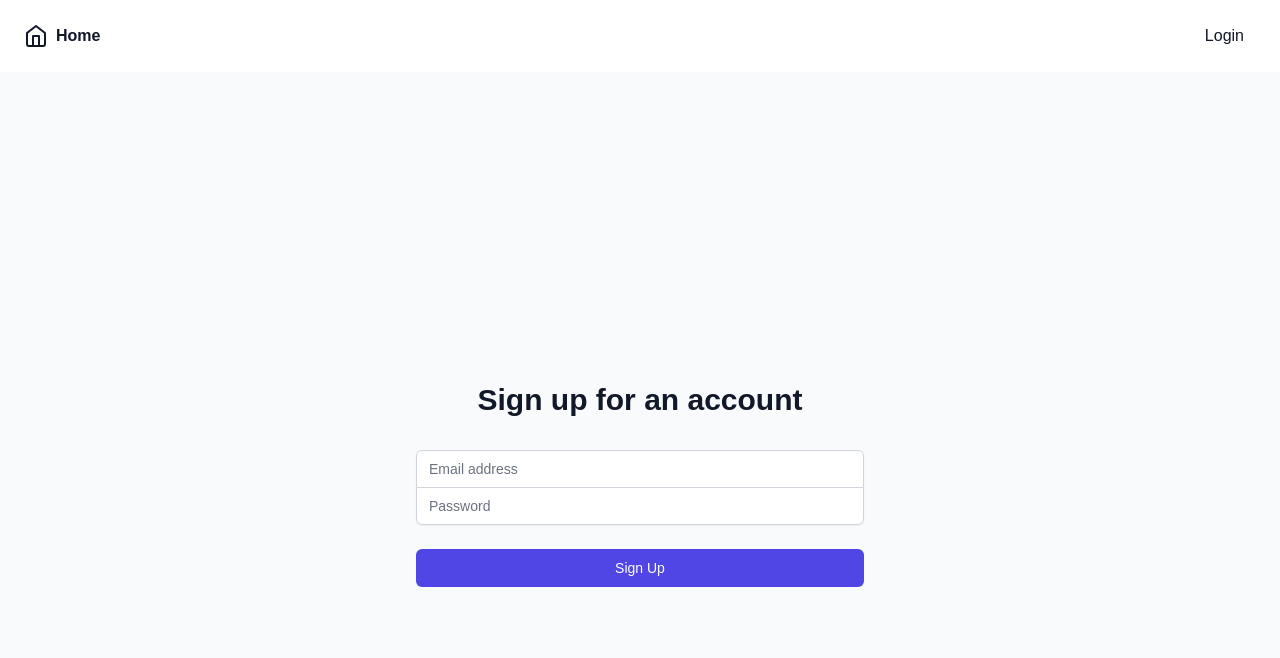
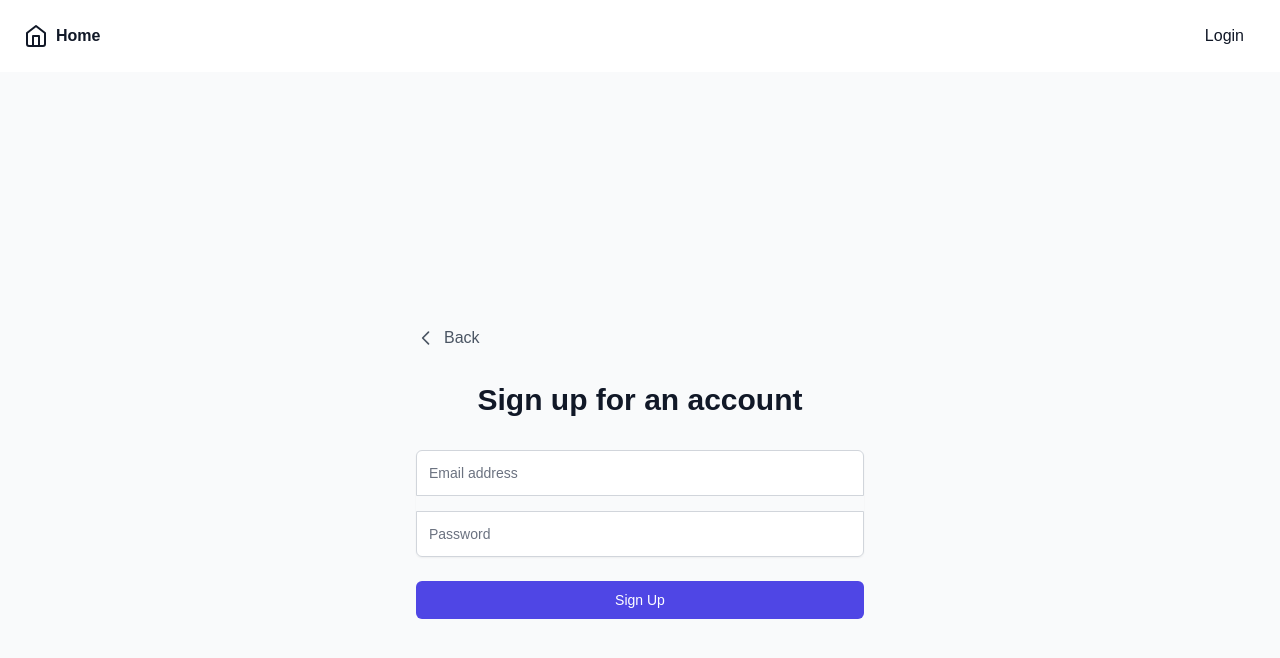
Before and after one commit to DuncanMatthews/beaver.io, a Next.js app: page /sign-up in a window 1280 px wide. Shown: the top 658 px of the page. Built offline with nearby package versions, Linux system fonts and the light colour scheme; no server answers.

Commit message:
added link to signup

```diff
--- a/app/login/page.tsx
+++ b/app/login/page.tsx
@@ -1,7 +1,7 @@
 import Link from "next/link";
 import { headers, cookies } from "next/headers";
 import { createClient } from "../utils/supabase/server";
-import {redirect} from "next/navigation";
+import { redirect } from "next/navigation";
 
 export default function Login({
   searchParams,
@@ -51,16 +51,37 @@ export default function Login({
       return redirect("/account/login?message=Could not authenticate user");
     }
 
-    return redirect("/account/login?message=Check email to continue sign in process");
+    return redirect(
+      "/account/login?message=Check email to continue sign in process"
+    );
+  };
+
+  const handleSignUpClick = async () => {
+    "use server";
+    redirect("/sign-up");
   };
 
   return (
     <div className="flex items-center justify-center min-h-screen bg-gray-50 px-4 sm:px-6 lg:px-8">
       <div className="max-w-md w-full space-y-8">
         <div>
-        <Link href="/" className="flex items-center text-gray-600 hover:text-gray-500">
-          <svg xmlns="http://www.w3.org/2000/svg" className="h-5 w-5 mr-2" fill="none" viewBox="0 0 24 24" stroke="currentColor" strokeWidth="2">
-            <path strokeLinecap="round" strokeLinejoin="round" d="M15 19l-7-7 7-7" />
+          <Link
+            href="/"
+            className="flex items-center text-gray-600 hover:text-gray-500"
+          >
+            <svg
+              xmlns="http://www.w3.org/2000/svg"
+              className="h-5 w-5 mr-2"
+              fill="none"
+              viewBox="0 0 24 24"
+              stroke="currentColor"
+              strokeWidth="2"
+            >
+              <path
+                strokeLinecap="round"
+                strokeLinejoin="round"
+                d="M15 19l-7-7 7-7"
+              />
             </svg>
             Back
           </Link>
@@ -69,32 +90,58 @@ export default function Login({
           <input type="hidden" name="remember" value="true" />
           <div className="rounded-md shadow-sm -space-y-px">
             <div>
-            <label htmlFor="email" className="sr-only">Email address</label>
-            <input name="email" type="email" autoComplete="email" required className="appearance-none rounded-none relative block w-full px-3 py-2 border border-gray-300 placeholder-gray-500 text-gray-900 rounded-t-md focus:outline-none focus:ring-indigo-500 focus:border-indigo-500 focus:z-10 sm:text-sm" placeholder="you@example.com" />
+              <label htmlFor="email" className="sr-only">
+                Email address
+              </label>
+              <input
+                name="email"
+                type="email"
+                autoComplete="email"
+                required
+                className="appearance-none rounded-none relative block w-full px-3 py-2 border border-gray-300 placeholder-gray-500 text-gray-900 rounded-t-md focus:outline-none focus:ring-indigo-500 focus:border-indigo-500 focus:z-10 sm:text-sm"
+                placeholder="you@example.com"
+              />
             </div>
             <div>
-            <label htmlFor="password" className="sr-only">Password</label>
-            <input name="password" type="password" autoComplete="current-password" required className="appearance-none rounded-none relative block w-full px-3 py-2 border border-gray-300 placeholder-gray-500 text-gray-900 rounded-b-md focus:outline-none focus:ring-indigo-500 focus:border-indigo-500 focus:z-10 sm:text-sm" placeholder="••••••••" />
+              <label htmlFor="password" className="sr-only">
+                Password
+              </label>
+              <input
+                name="password"
+                type="password"
+                autoComplete="current-password"
+                required
+                className="appearance-none rounded-none relative block w-full px-3 py-2 border border-gray-300 placeholder-gray-500 text-gray-900 rounded-b-md focus:outline-none focus:ring-indigo-500 focus:border-indigo-500 focus:z-10 sm:text-sm"
+                placeholder="••••••••"
+              />
             </div>
           </div>
 
           <div className="flex items-center justify-between">
             <div className="flex items-center">
-            <Link href="/account/reset-password" className="font-medium text-indigo-600 hover:text-indigo-500">
+              <Link
+                href="/account/reset-password"
+                className="font-medium text-indigo-600 hover:text-indigo-500"
+              >
                 Forgot your password?
               </Link>
             </div>
           </div>
 
           <div>
-          <button type="submit" className="group relative w-full flex justify-center py-2 px-4 border border-transparent text-sm font-medium rounded-md text-white bg-indigo-600 hover:bg-indigo-700 focus:outline-none focus:ring-2 focus:ring-offset-2 focus:ring-indigo-500">
+            <button
+              type="submit"
+              className="group relative w-full flex justify-center py-2 px-4 border border-transparent text-sm font-medium rounded-md text-white bg-indigo-600 hover:bg-indigo-700 focus:outline-none focus:ring-2 focus:ring-offset-2 focus:ring-indigo-500"
+            >
               Sign in
             </button>
           </div>
           <div>
-          <button formAction={signUp} className="mt-2 group relative w-full flex justify-center py-2 px-4 border border-gray-300 text-sm font-medium rounded-md text-gray-700 bg-white hover:bg-gray-50 focus:outline-none focus:ring-2 focus:ring-offset-2 focus:ring-indigo-500">
+            <Link href="/sign-up">
+              <p className="group relative w-full flex justify-center py-2 px-4 border border-transparent text-sm font-medium rounded-md text-white bg-indigo-600 hover:bg-indigo-700 focus:outline-none focus:ring-2 focus:ring-offset-2 focus:ring-indigo-500">
                 Sign Up
-          </button>
+              </p>
+            </Link>
           </div>
         </form>
         {searchParams?.message && (
@@ -104,6 +151,5 @@ export default function Login({
         )}
       </div>
     </div>
-
   );
 }
--- a/app/sign-up/page.tsx
+++ b/app/sign-up/page.tsx
@@ -1,5 +1,6 @@
 import React from "react";
 import { createClient } from "@supabase/supabase-js";
+import Link from "next/link";
 
 const supabaseUrl = process.env.NEXT_PUBLIC_SUPABASE_URL as string;
 const supabaseAnonKey = process.env.NEXT_PUBLIC_SUPABASE_ANON_KEY as string;
@@ -35,6 +36,28 @@ export default function SignUp() {
   return (
     <div className="min-h-screen flex items-center justify-center bg-gray-50 py-12 px-4 sm:px-6 lg:px-8">
       <div className="max-w-md w-full space-y-8">
+      <div>
+          <Link
+            href="/login"
+            className="flex items-center text-gray-600 hover:text-gray-500"
+          >
+            <svg
+              xmlns="http://www.w3.org/2000/svg"
+              className="h-5 w-5 mr-2"
+              fill="none"
+              viewBox="0 0 24 24"
+              stroke="currentColor"
+              strokeWidth="2"
+            >
+              <path
+                strokeLinecap="round"
+                strokeLinejoin="round"
+                d="M15 19l-7-7 7-7"
+              />
+            </svg>
+            Back
+          </Link>
+        </div>
         <div>
           <h2 className="mt-6 text-center text-3xl font-extrabold text-gray-900">
             Sign up for an account
@@ -53,7 +76,7 @@ export default function SignUp() {
                 type="email"
                 autoComplete="email"
                 required
-                className="appearance-none rounded-none relative block w-full px-3 py-2 border border-gray-300 placeholder-gray-500 text-gray-900 rounded-t-md focus:outline-none focus:ring-indigo-500 focus:border-indigo-500 focus:z-10 sm:text-sm"
+                className="appearance-none rounded-none relative block w-full px-3 py-3 border border-gray-300 placeholder-gray-500 text-gray-900 rounded-t-md focus:outline-none focus:ring-indigo-500 focus:border-indigo-500 focus:z-10 sm:text-sm"
                 placeholder="Email address"
               />
             </div>
@@ -67,7 +90,7 @@ export default function SignUp() {
                 type="password"
                 autoComplete="current-password"
                 required
-                className="appearance-none rounded-none relative block w-full px-3 py-2 border border-gray-300 placeholder-gray-500 text-gray-900 rounded-b-md focus:outline-none focus:ring-indigo-500 focus:border-indigo-500 focus:z-10 sm:text-sm"
+                className="appearance-none rounded-none relative block w-full px-3 py-3 border border-gray-300 placeholder-gray-500 text-gray-900 rounded-b-md focus:outline-none focus:ring-indigo-500 focus:border-indigo-500 focus:z-10 sm:text-sm my-4"
                 placeholder="Password"
               />
             </div>
```
Lines whose indentation alone changed are shown as unchanged.
